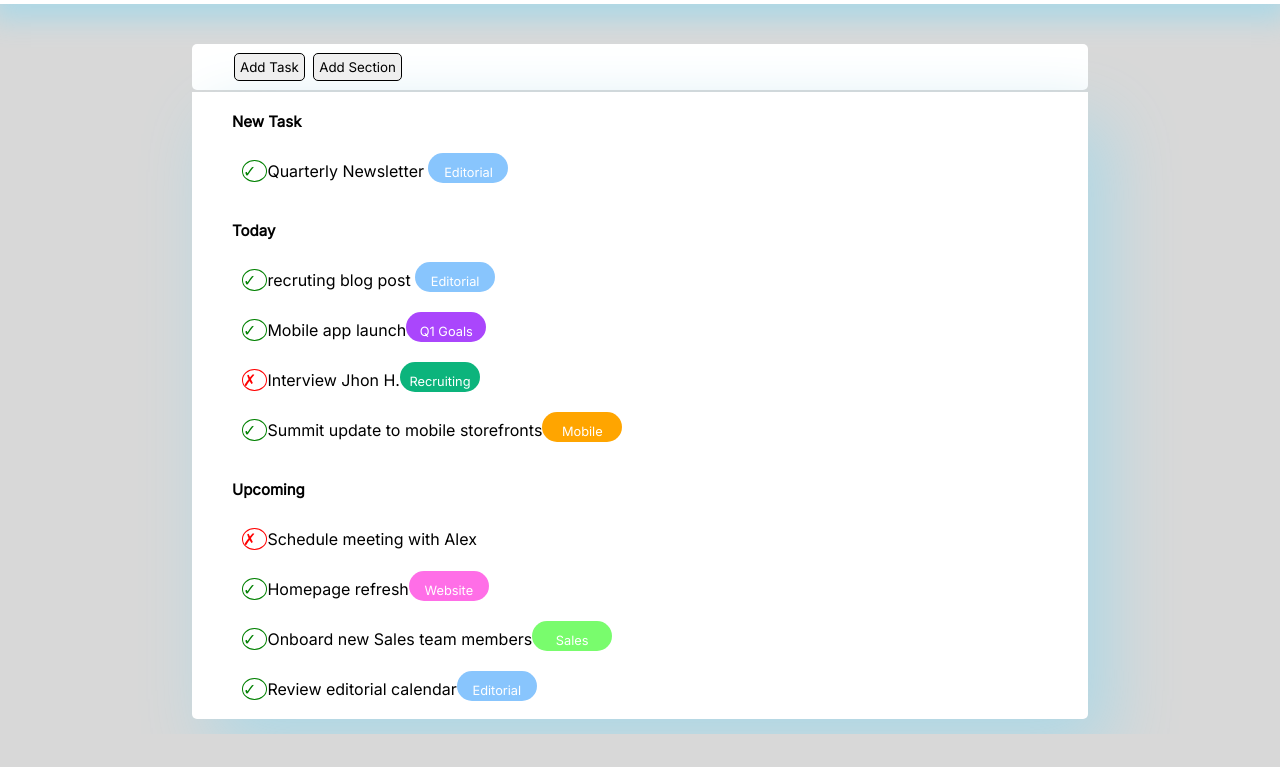
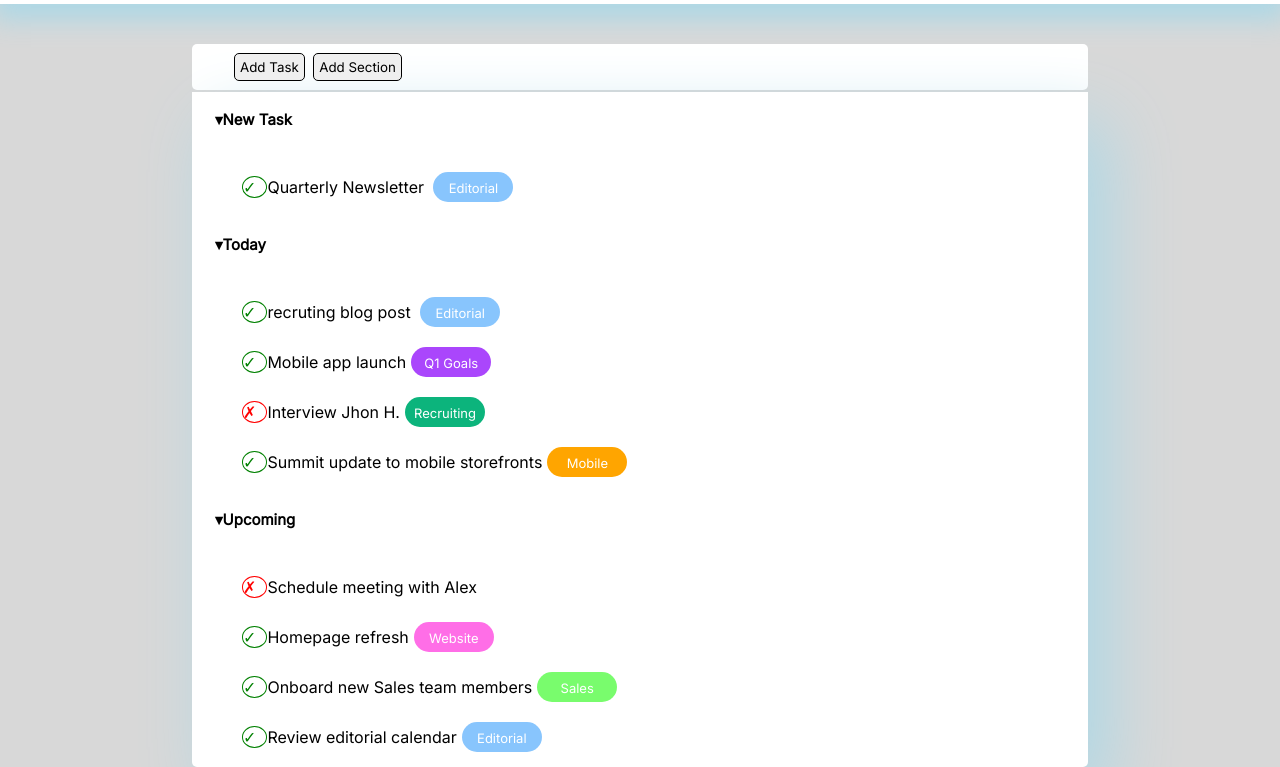
Before and after one commit to MatteoFarinazzo/html-css-toboolist, a plain HTML site: page index.html in a window 1280 px wide. Shown: the part 66-833 px from the top of the page. Before the commit the page ends 800 px from the top, so only its background shows below. Drawn offline with Linux system fonts and the light colour scheme.

Commit message:
centred colored background

```diff
--- a/css/style.css
+++ b/css/style.css
@@ -96,87 +96,72 @@ p{
 
 /* runded colored text*/
 
+.icons{
+    padding:1px 3px 1px 3px;
+    height:30px;
+    display:inline-block;
+    border-radius: 50px;
+    margin:5px 5px 5px;
+    text-align: center;
+    line-height: 30px;
+    color: white;
+    font-size: small;
+
+}
+
 .blue-white{
-    font-size: 80%;
-    color:white;
-    display: inline-block;
     width:80px;
     height:30px;
     background-color: rgb(136, 197, 253);
-    border-radius: 50px;
-    text-align: center;
 }
-
 .purp-white{
-    font-size: 80%;
-    color:white;
-    display: inline-block;
     width:80px;
     height:30px;
     background-color: rgb(170, 70, 252);
-    border-radius: 50px;
-    text-align: center;
 }
 
 .green-white{
-    font-size: 80%;
-    color:white;
-    display: inline-block;
     width:80px;
     height:30px;
     background-color: rgb(12, 180, 124);
-    border-radius: 50px;
-    text-align: center;
 }
 
 .orange-white{
-    font-size: 80%;
-    color:white;
-    display: inline-block;
     width:80px;
     height:30px;
     background-color: orange;
-    border-radius: 50px;
-    text-align: center;
 }
 
 .mag-white{
-    font-size: 80%;
-    color:white;
-    display: inline-block;
     width:80px;
     height:30px;
     background-color: rgb(255, 110, 231);
-    border-radius: 50px;
-    text-align: center;
 }
 
 .lgreen-white{
-    font-size: 80%;
-    color:white;
-    display: inline-block;
     width:80px;
     height:30px;
     background-color: rgb(121, 252, 109);
-    border-radius: 50px;
-    text-align: center;
 }
 
 /* collapsible */
 
-.collapsible{
+.collapsible {
     background-color: white;
-    color:black;
-    cursor:pointer;
+    color: rgb(0, 0, 0);
+    cursor: pointer;
+    padding: 18px;
     width: 100%;
-    padding-top:20px;
-    padding-left:40px;
+    border: none;
     text-align: left;
     outline: none;
     font-size: 15px;
-    border:none
-}
+  }
 
-.active, .collapsible:hover {
-    background-color: #555;
+  .collapsible:after {
+    content: '\25be';
+    color: rgb(0, 0, 0);
+    font-weight: bold;
+    float: left;
+    margin-left: 5px;
   }
--- a/index.html
+++ b/index.html
@@ -14,7 +14,7 @@
 
 <body id="bg-grey">
     <header>
-        <img id="logo-head" src="./img/Toboolist-logo.jpg"></img>
+        <img id="logo-head" src="./img/Toboolist-logo.jpg" alt="logo-image">
 
     </header>
 
@@ -29,17 +29,17 @@
             <section>
                 <button class="collapsible"><strong>New Task</strong></button>
                     <div class="content">
-                        <p class="line-height"><span class="check">&check;</span>Quarterly Newsletter <span class="blue-white">Editorial</span></p>
+                        <p class="line-height"><span class="check">&check;</span>Quarterly Newsletter <span class="blue-white icons">Editorial</span></p>
                     </div>
             </section>
 
             <section>
                 <button class="collapsible"><strong>Today</strong></button>
                     <div class="content">
-                        <p class="line-height"><span class="check">&check;</span>recruting blog post <span class="blue-white">Editorial</span></p>
-                        <p class="line-height"><span class="check">&check;</span>Mobile app launch<span class="purp-white">Q1 Goals</span></p>
-                        <p class="line-height"><span class="cross">&cross;</span>Interview Jhon H.<span class="green-white">Recruiting</span></p>
-                        <p class="line-height"><span class="check">&check;</span>Summit update to mobile storefronts<span class="orange-white">Mobile</span></p>
+                        <p class="line-height"><span class="check">&check;</span>recruting blog post <span class="blue-white icons">Editorial</span></p>
+                        <p class="line-height"><span class="check">&check;</span>Mobile app launch<span class="purp-white icons">Q1 Goals</span></p>
+                        <p class="line-height"><span class="cross">&cross;</span>Interview Jhon H.<span class="green-white icons">Recruiting</span></p>
+                        <p class="line-height"><span class="check">&check;</span>Summit update to mobile storefronts<span class="orange-white icons">Mobile</span></p>
                     </div>
             </section>
 
@@ -47,9 +47,9 @@
                 <button class="collapsible"><strong>Upcoming</strong></button>
                     <div class="content">
                         <p class="line-height"><span class="cross">&cross;</span>Schedule meeting with Alex</p>
-                        <p class="line-height"><span class="check">&check;</span>Homepage refresh<span class="mag-white">Website</span></p>
-                        <p class="line-height"><span class="check">&check;</span>Onboard new Sales team members<span class="lgreen-white">Sales</span></p>
-                        <p class="line-height"><span class="check">&check;</span>Review editorial calendar<span class="blue-white">Editorial</span></p>
+                        <p class="line-height"><span class="check">&check;</span>Homepage refresh<span class="mag-white icons">Website</span></p>
+                        <p class="line-height"><span class="check">&check;</span>Onboard new Sales team members<span class="lgreen-white icons">Sales</span></p>
+                        <p class="line-height"><span class="check">&check;</span>Review editorial calendar<span class="blue-white icons">Editorial</span></p>
                     </div>
             </section>
 
```
